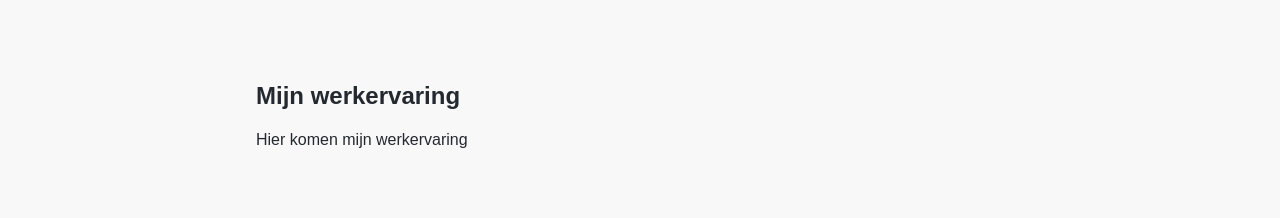
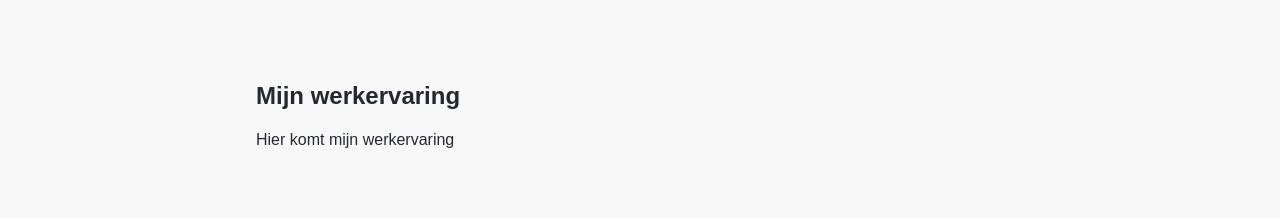
Before and after one commit to joeribreedveld/portfolio-website-v4, a Next.js app: page / in a window 1280 px wide. Shown: the part 1960-2178 px from the top of the page. Built offline with nearby package versions, Linux system fonts and the light colour scheme.

Commit message:
fix(spelling): fix spelling check at werkervaring

```diff
--- a/categories/Experience.tsx
+++ b/categories/Experience.tsx
@@ -6,7 +6,7 @@ function Experience() {
 		<>
 			<section className='page-padding-x page-padding-y bg-gray'>
 				<h2 className='font-bold text-2xl mb-4'>Mijn werkervaring</h2>
-				<p>Hier komen mijn werkervaring</p>
+				<p>Hier komt mijn werkervaring</p>
 			</section>
 		</>
 	)
```
